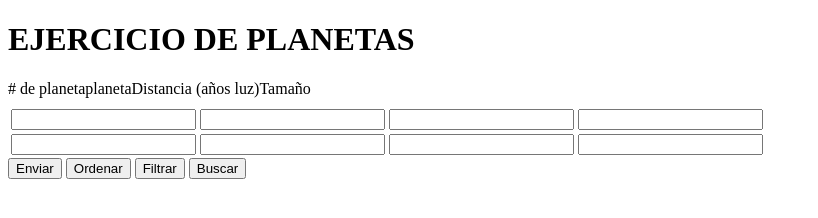
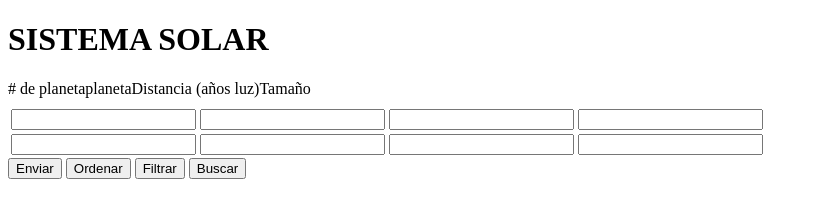
Before and after one commit to carlostkd9710/ejercicio_Git_comandos, a plain HTML site: page index.html in a window 1280 px wide. Shown: the whole page, without its empty margins (0-818 px from the left). Drawn offline with Linux system fonts and the light colour scheme.

Commit message:
cambiar titulo a Sistema solar

```diff
--- a/index.html
+++ b/index.html
@@ -10,7 +10,7 @@
 </head>
 
 <body>
-    <h1> EJERCICIO DE PLANETAS</h1>
+    <h1> SISTEMA SOLAR</h1>
     <table>
         <thead>
             <tr># de planeta</tr>
```
